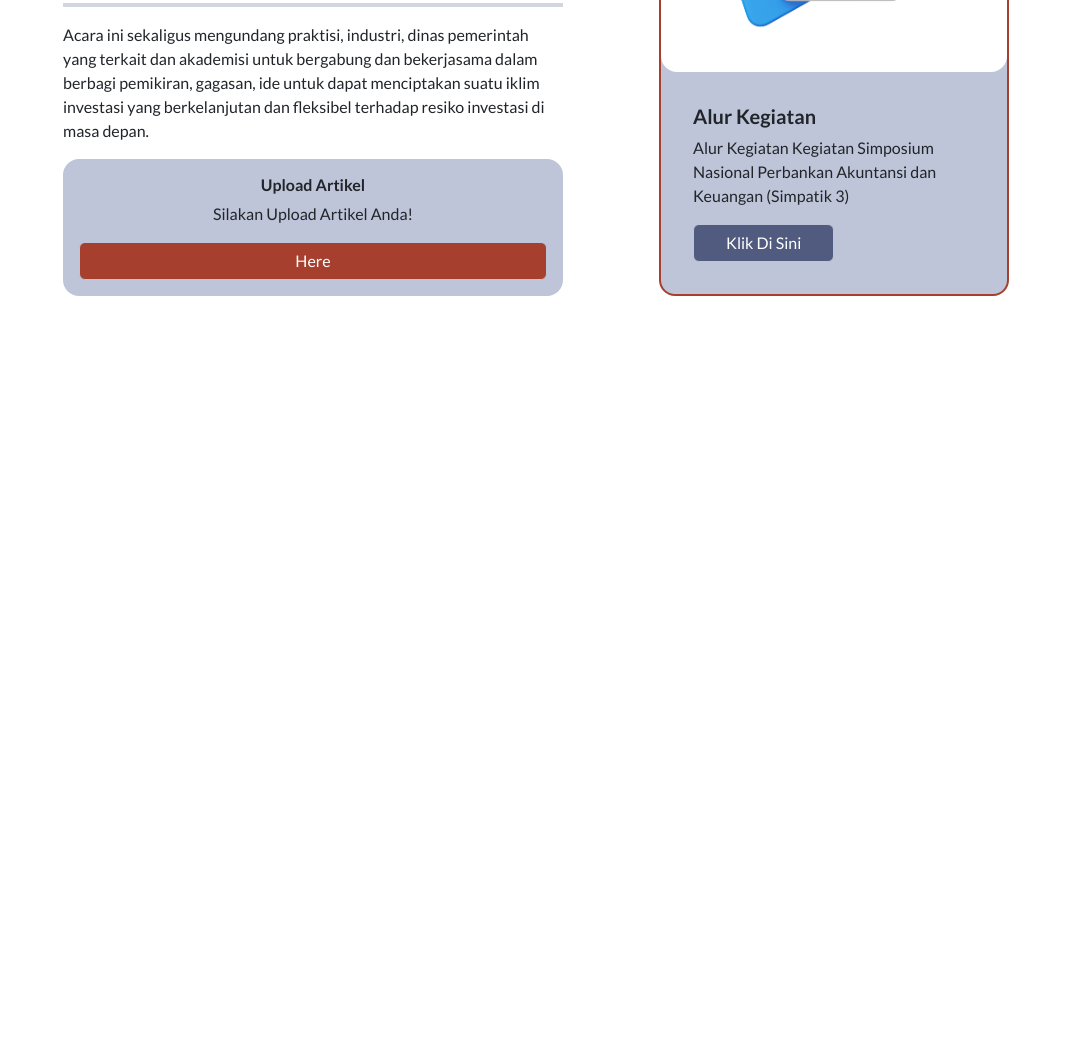
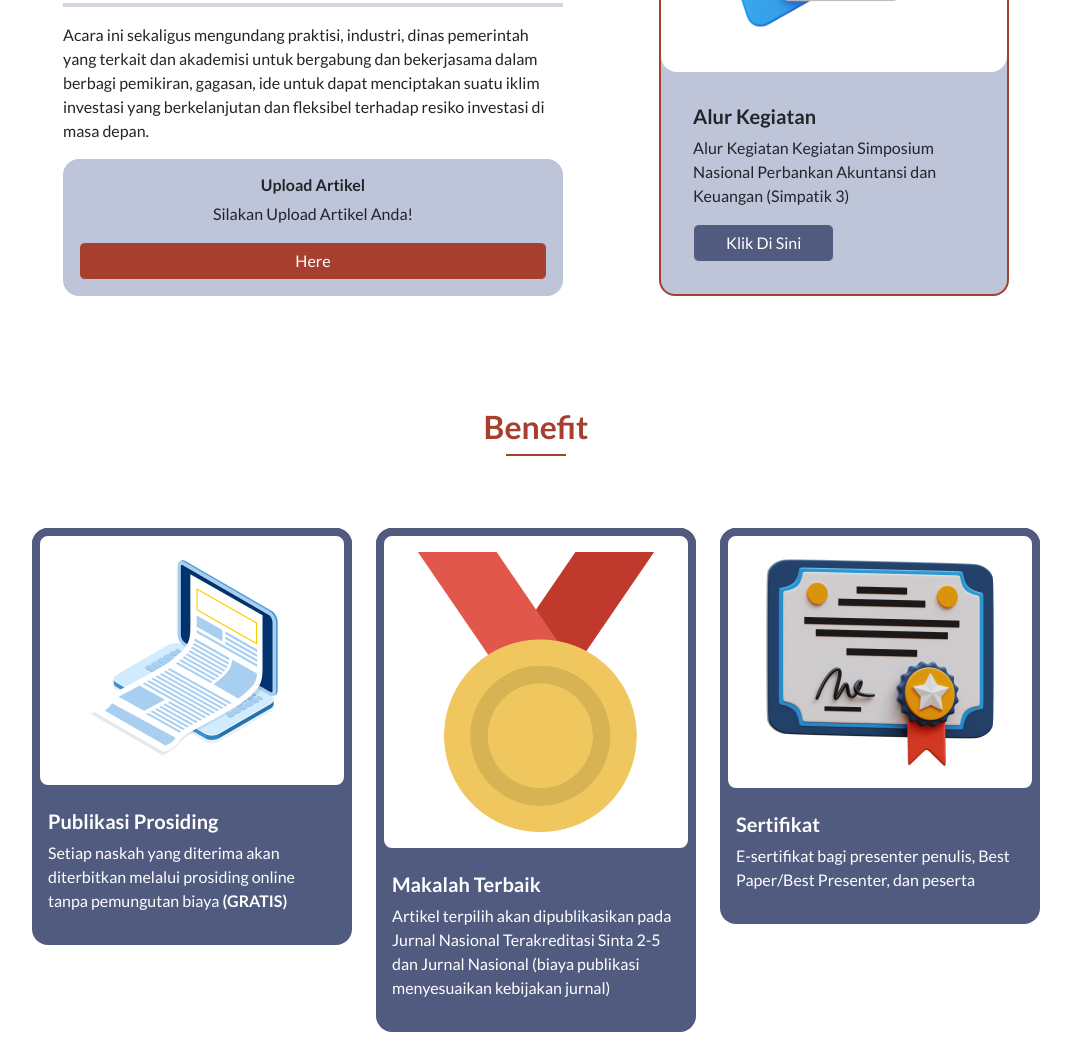
Before and after one commit to iammburg/simpatik-3, a plain HTML site: page index.html in a window 1280 px wide. Shown: the part 1775-2839 px from the top of the page, without its empty margins (104-1175 px from the left). Before the commit the page ends 2103 px from the top, so only its background shows below. Drawn offline with nearby package versions, Linux system fonts and the light colour scheme.

Commit message:
feat: added benefit section

```diff
--- /dev/null
+++ b/css/benefit.css
@@ -0,0 +1,74 @@
+/* Benefit Title Section */
+.benefit__title {
+    margin-top: 5rem;
+    color: var(--text-color);
+}
+
+.benefit__title > div {
+    display: flex;
+    flex-direction: column;
+    align-items: center;
+    margin-bottom: 1rem;
+}
+
+.benefit__line {
+    border: 1.5px solid var(--text-color);
+    width: 60px;
+    position: relative;
+    transition: transform 0.8s ease-in-out;
+    transform-origin: center;
+}
+
+.benefit__line::before {
+    content: "";
+    position: absolute;
+    top: -3rem;
+    bottom: -3rem;
+    left: 0;
+    right: 0;
+    background: transparent;
+    cursor: pointer;
+}
+
+.benefit__line:hover {
+    transform: scaleX(5);
+}
+/* End of Benefit Title Section */
+
+.benefit__container {
+    padding: 1rem;
+}
+
+.benefit__card-container {
+    flex-wrap: wrap !important;
+    padding: 1rem;
+}
+
+.benefit__card {
+    max-width: 320px;
+    background-color: var(--accent-color);
+    border-radius: 1rem;
+}
+
+.benefit__img-container {
+    width: 100%;
+    display: flex;
+    justify-content: center;
+    align-items: center;
+    background-color: white;
+    border-radius: 1rem;
+    border: 8px var(--accent-color) solid;
+    padding: 1rem;
+}
+
+.benefit__img-container > img {
+    width: auto;
+    height: 100%;
+    max-height: 280px;
+    object-fit: contain;
+}
+
+.benefit-item > article {
+    padding: 1rem;
+    color: white;
+}
--- a/css/call-for-paper.css
+++ b/css/call-for-paper.css
@@ -149,11 +149,15 @@
 }
 
 @media (max-width: 768px) {
+    .call-to-paper__guide {
+        padding: 4px;
+    }
+    .call-to-paper__activity {
+        padding: 4px;
+    }
+
     .call-to-paper__guide-card {
-        max-width: 100%;
-        /* background-color: var(--background-color);
-        border-radius: 1rem;
-        border: 2px var(--text-color) solid; */
+        max-width: 55%;
     }
 
     .call-to-paper__guide-card > img {
@@ -169,7 +173,7 @@
     }
 
     .call-to-paper__activity-card {
-        max-width: 100%;
+        max-width: 55%;
     }
 
     .call-to-paper__activity-card > img {
@@ -184,3 +188,20 @@
         max-width: 100%;
     }
 }
+
+@media (max-width: 576px) {
+    .call-to-paper__guide {
+        padding: 1rem;
+    }
+    .call-to-paper__activity {
+        padding: 1rem;
+    }
+
+    .call-to-paper__guide-card {
+        max-width: 100%;
+    }
+
+    .call-to-paper__activity-card {
+        max-width: 100%;
+    }
+}
--- a/css/hero.css
+++ b/css/hero.css
@@ -127,3 +127,10 @@
         padding-left: 1rem;
     }
 }
+
+@media (max-width: 992px) {
+    #hero {
+        gap: 3rem;
+        flex-direction: column !important;
+    }
+}
--- a/css/navbar.css
+++ b/css/navbar.css
@@ -22,7 +22,7 @@ nav > .container > .navbar-brand > img {
 .navbar-nav > .nav-item:hover {
     background-color: var(--accent-color);
     color: white;
-    border-radius: 10px;
+    border-radius: 4px;
 }
 
 .nav-item > a:hover {
--- a/index.html
+++ b/index.html
@@ -21,6 +21,7 @@
     <link rel="stylesheet" href="css/navbar.css" />
     <link rel="stylesheet" href="css/hero.css" />
     <link rel="stylesheet" href="css/call-for-paper.css" />
+    <link rel="stylesheet" href="css/benefit.css" />
 </head>
 
 <body>
@@ -157,22 +158,23 @@
                         <hr />
                         <p class="text-start">
                             <b>Simpatik (Simposium Nasional
-                                Perbankan Akuntansi dan Keuangan)</b>
+                                Perbankan Akuntansi dan
+                                Keuangan)</b>
                             adalah serangkaian acara yang
                             meliputi Seminar Nasional dan Call
                             For Paper, yang diadakan oleh
                             Jurusan Akuntansi Politeknik Negeri
                             Semarang. Acara ini mengusung tema:
-                            <b>Akselerasi Halal Value Chain untuk
-                                Kemajuan Bisnis UMKM</b>. <br> Melalui
-                            narasumber terpercaya dan ahli di
-                            bidangnya, acara ini bertujuan untuk
-                            memberikan pengetahuan kepada para
-                            peserta, baik dari kalangan praktisi
-                            maupun akademisi, agar dapat
-                            memproyeksikan serta mengkritisi
-                            topik yang dibahas dalam forum
-                            ilmiah ini.
+                            <b>Akselerasi Halal Value Chain
+                                untuk Kemajuan Bisnis UMKM</b>. <br />
+                            Melalui narasumber terpercaya dan
+                            ahli di bidangnya, acara ini
+                            bertujuan untuk memberikan
+                            pengetahuan kepada para peserta,
+                            baik dari kalangan praktisi maupun
+                            akademisi, agar dapat memproyeksikan
+                            serta mengkritisi topik yang dibahas
+                            dalam forum ilmiah ini.
                         </p>
                     </article>
                 </div>
@@ -205,7 +207,7 @@
                         </div>
                     </article>
                 </div>
-                <!-- bismillah -->
+
                 <div class="call-to-paper__activity-card d-flex flex-column justify-content-center align-items-center">
                     <div class="call-to-paper__img-container">
                         <img src="assets/images/ALUR 1.png" alt="Alur" />
@@ -224,6 +226,68 @@
                 </div>
             </div>
         </section>
+
+        <!-- Benefit -->
+        <section class="benefit__title container d-flex flex-column justify-content-center align-items-center mb-4">
+            <div>
+                <h2 class="fw-bolder text-center">Benefit</h2>
+                <div class="benefit__line"></div>
+            </div>
+        </section>
+
+        <section class="benefit__container container d-flex justify-content-center align-items-center">
+            <div class="benefit__card-container d-flex flex-row justify-content-center align-items-start gap-4">
+
+                <div class="benefit__card">
+                    <div class="benefit-item">
+                        <div class="benefit__img-container d-flex justify-content-center align-items-center">
+                            <img src="assets/images/Publikasi 1.png" alt="Publikasi Prosiding" />
+                        </div>
+                        <article>
+                            <h5 class="fw-bolder">Publikasi Prosiding</h5>
+                            <p>
+                                Setiap naskah yang diterima akan
+                                diterbitkan melalui prosiding
+                                online tanpa pemungutan biaya
+                                <b>(GRATIS)</b>
+                            </p>
+                        </article>
+                    </div>
+                    <div class="benefit__background"></div>
+                </div>
+                <div class="benefit__card">
+                    <div class="benefit-item">
+                        <div class="benefit__img-container d-flex justify-content-center align-items-center">
+                            <img src="assets/images/Best 1.png" alt="Publikasi Prosiding" />
+                        </div>
+                        <article>
+                            <h5 class="fw-bolder">Makalah Terbaik</h5>
+                            <p>
+                                Artikel terpilih akan dipublikasikan pada Jurnal Nasional Terakreditasi Sinta 2-5 dan
+                                Jurnal Nasional (biaya publikasi
+                                menyesuaikan kebijakan jurnal)
+                            </p>
+                        </article>
+                    </div>
+                    <div class="benefit__background"></div>
+                </div>
+                <div class="benefit__card">
+                    <div class="benefit-item">
+                        <div class="benefit__img-container d-flex justify-content-center align-items-center">
+                            <img src="assets/images/Sertif 1.png" alt="Sertifikat" />
+                        </div>
+                        <article>
+                            <h5 class="fw-bolder">Sertifikat</h5>
+                            <p>
+                                E-sertifikat bagi presenter penulis, Best Paper/Best Presenter, dan peserta
+                            </p>
+                        </article>
+                    </div>
+                    <div class="benefit__background"></div>
+                </div>
+
+            </div>
+        </section>
     </main>
 
     <script src="https://cdn.jsdelivr.net/npm/bootstrap@5.3.3/dist/js/bootstrap.bundle.min.js"
```
Also changed, not shown: assets/images/Best 1.png (added), assets/images/Publikasi 1.png (added), assets/images/Sertif 1.png (added).
